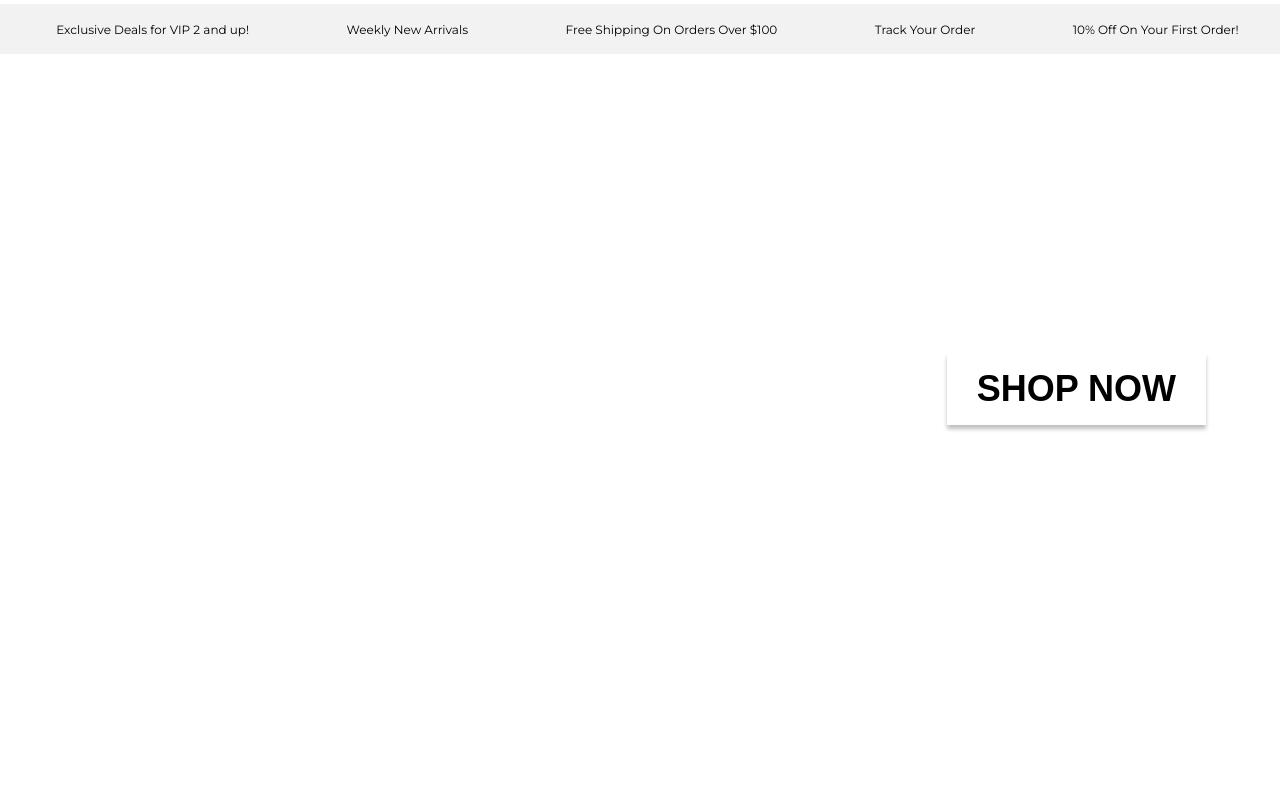
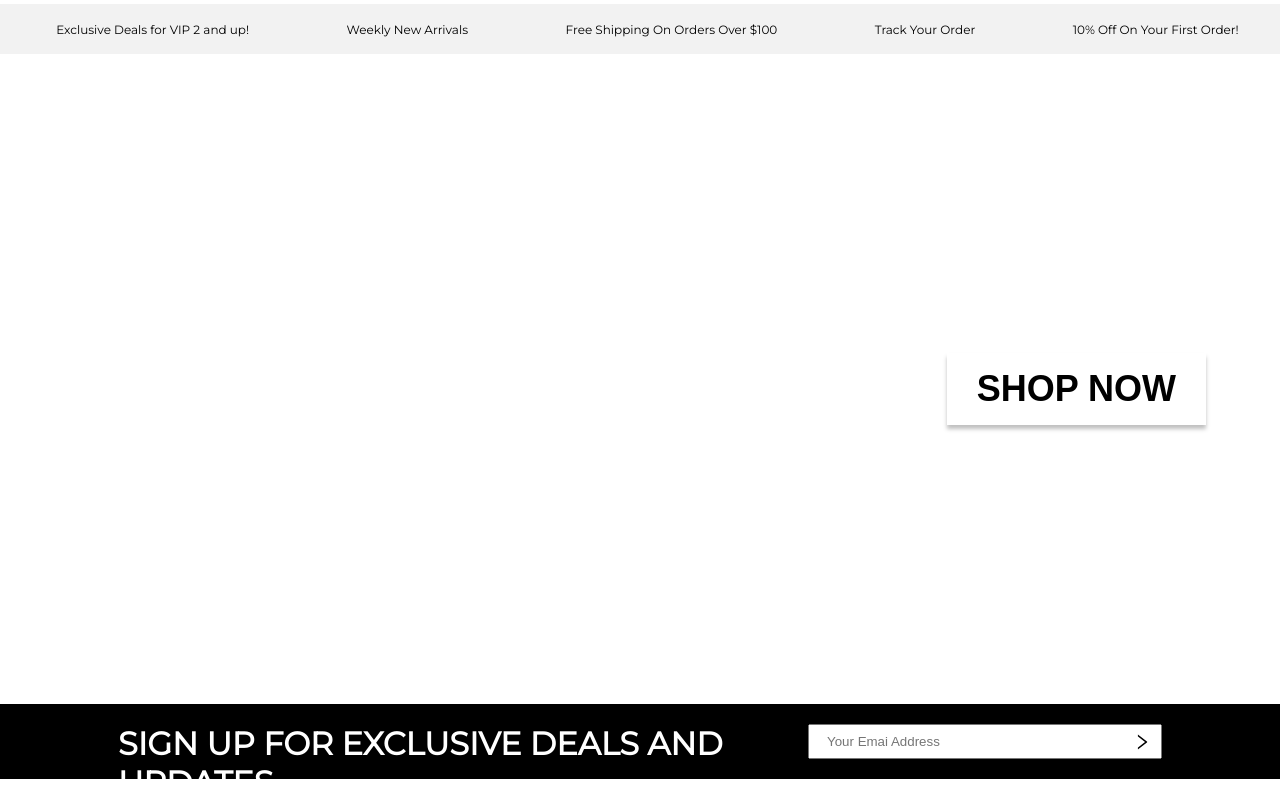
Before and after one commit to ryanesper/threaded-shop, a website: page public/index.html in a window 1280 px wide. Shown: the part 66-868 px from the top of the page. Before the commit the page ends 800 px from the top, so only its background shows below. Drawn offline with Linux system fonts and the light colour scheme.

Commit message:
Add newsletter section and its styling

```diff
--- a/public/assets/styles/scss/app.scss
+++ b/public/assets/styles/scss/app.scss
@@ -144,4 +144,41 @@ main {
       }
     }
   }
+
+  .newsletter {
+    background: #000;
+    height: 75px;
+    padding: 20px 118px;
+    display: flex;
+    justify-content: space-between;
+
+    h2 {
+      color: #FFF;
+      font-size: 32px;
+      font-weight: 800;
+      text-transform: uppercase;
+    }
+
+    .input-container{
+      position: relative;
+
+      .input-field {
+        padding: 9px 35px 9px 17px;
+        height: 35px;
+        width: 354px
+      }
+
+      .input-icon {
+        position: absolute;
+        top: 50%;
+        right: 10px;
+        transform: translateY(-50%);
+        width: 20px;
+        height: 20px;
+        background-image: url('../images/icons/ant-design_right-outlined.svg');
+        background-size: cover;
+        cursor: pointer;
+      }
+    }
+  }
 }
--- a/public/index.html
+++ b/public/index.html
@@ -55,6 +55,16 @@
       </div>
       <button class="next"><img src="./assets/images/ant-design_right-outlined.png" alt=""></button>
     </section>
+
+    <section class="newsletter">
+      <h2>sign up for exclusive deals and updates</h2>
+      <form action="#">
+        <div class="input-container">
+          <input type="email" class="input-field" placeholder="Your Emai Address">
+          <div class="input-icon"></div>
+        </div>
+      </form>
+    </section>
   </main>
 
   <script src="assets/scripts/app.js"></script>
```
Also changed, not shown: public/assets/images/icons/ant-design_right-outlined.svg (added), public/assets/styles/app.css.
